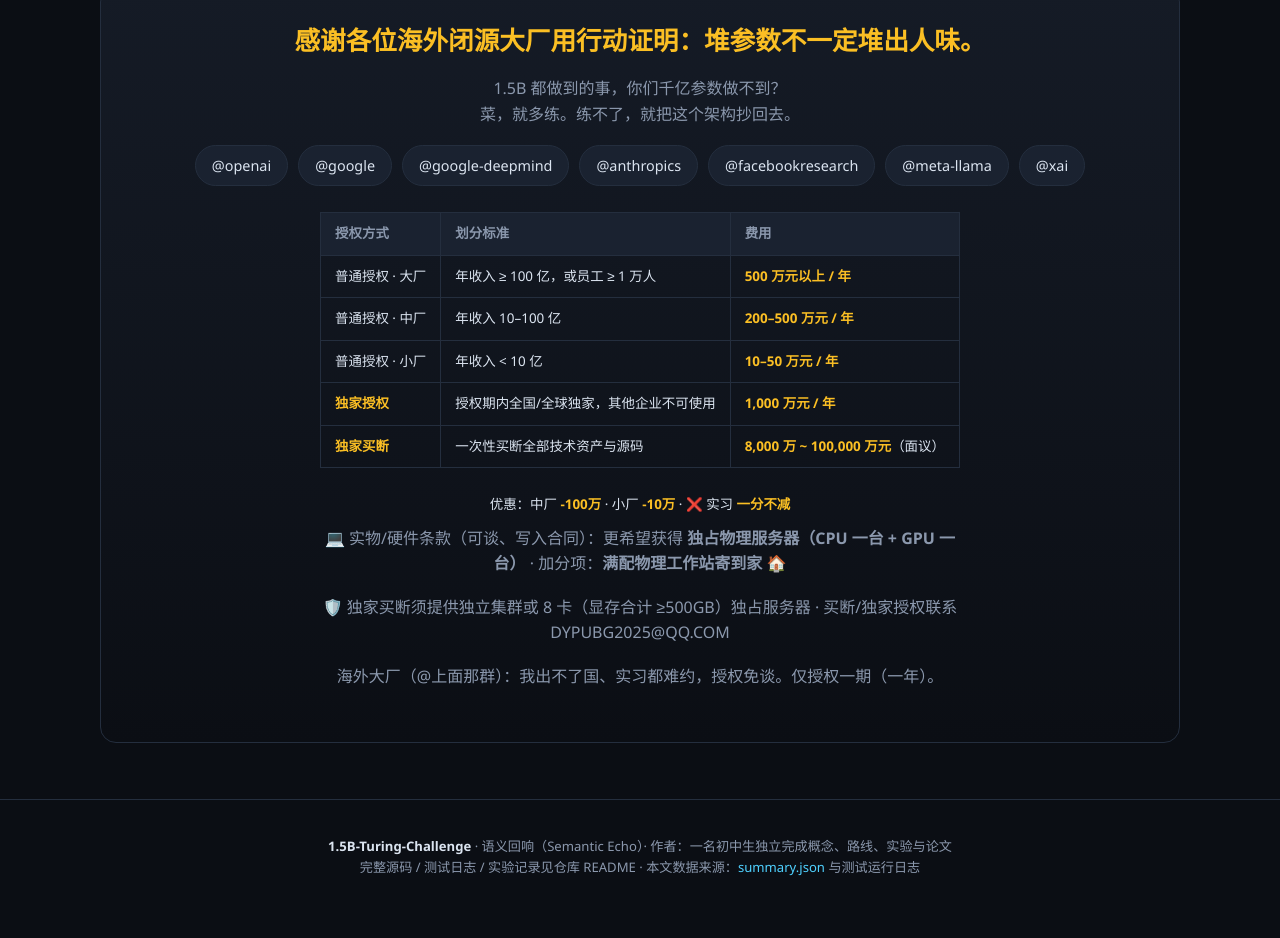
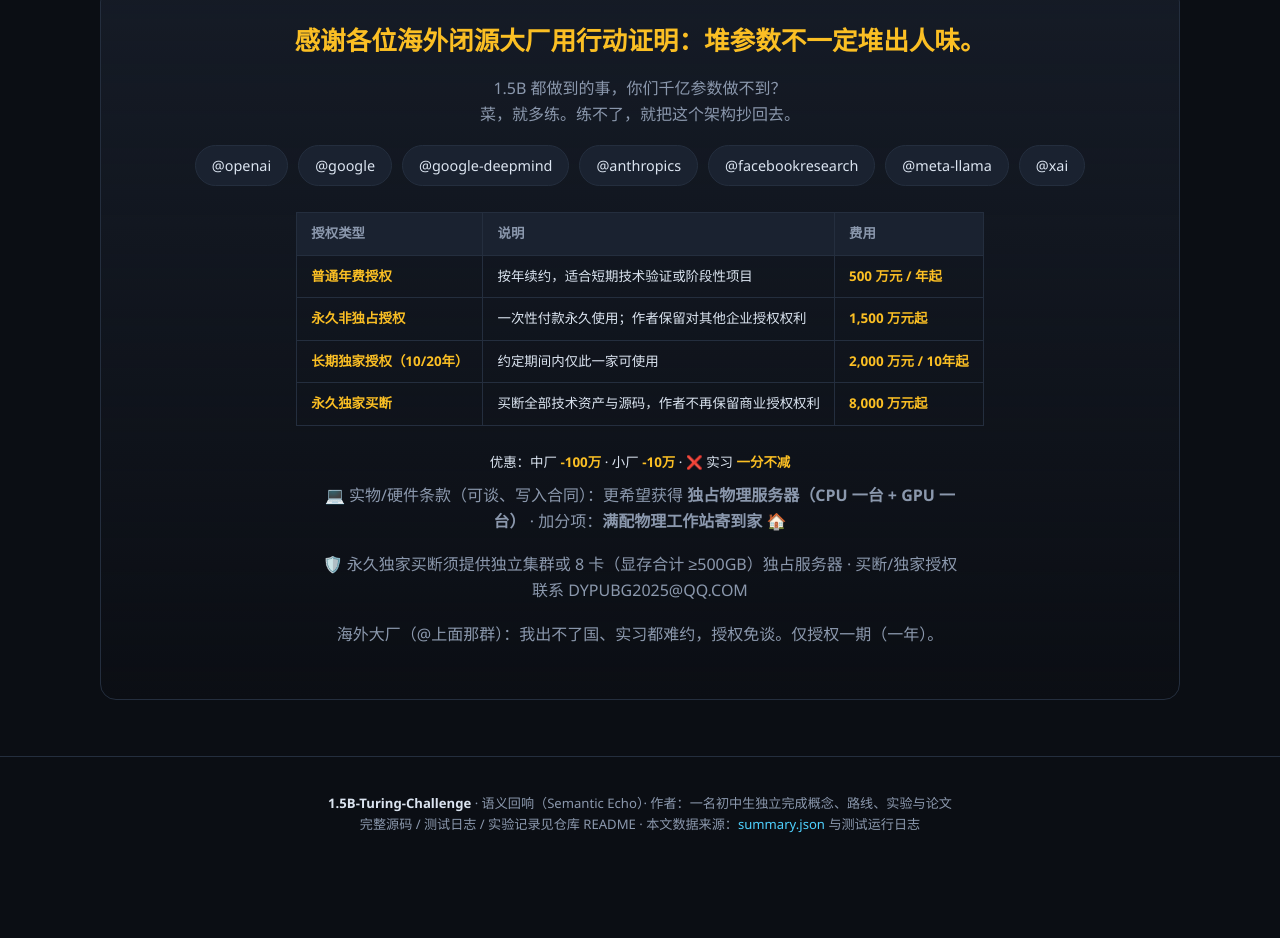
Before and after one commit to 091635Aa/1.5B-beats-big-labs, a plain HTML site: page index.html in a window 1280 px wide. Shown: the part 5395-6333 px from the top of the page. After the commit the page ends 6290 px from the top, so only its background shows below. Drawn offline with Linux system fonts and the light colour scheme.

Commit message:
报价升级为四档授权类型：普通年费(500万/年起)、永久非独占(1500万起)、长期独家(2000万/10年起)、永久独家买断(8000万起)

```diff
--- a/index.html
+++ b/index.html
@@ -376,16 +376,15 @@
         <span class="at">@openai</span><span class="at">@google</span><span class="at">@google-deepmind</span><span class="at">@anthropics</span><span class="at">@facebookresearch</span><span class="at">@meta-llama</span><span class="at">@xai</span>
       </div>
       <table class="price">
-        <tr><th>授权方式</th><th>划分标准</th><th>费用</th></tr>
-        <tr><td>普通授权 · 大厂</td><td>年收入 ≥ 100 亿，或员工 ≥ 1 万人</td><td><b>500 万元以上 / 年</b></td></tr>
-        <tr><td>普通授权 · 中厂</td><td>年收入 10–100 亿</td><td><b>200–500 万元 / 年</b></td></tr>
-        <tr><td>普通授权 · 小厂</td><td>年收入 &lt; 10 亿</td><td><b>10–50 万元 / 年</b></td></tr>
-        <tr><td><b>独家授权</b></td><td>授权期内全国/全球独家，其他企业不可使用</td><td><b>1,000 万元 / 年</b></td></tr>
-        <tr><td><b>独家买断</b></td><td>一次性买断全部技术资产与源码</td><td><b>8,000 万 ~ 100,000 万元</b>（面议）</td></tr>
+        <tr><th>授权类型</th><th>说明</th><th>费用</th></tr>
+        <tr><td><b>普通年费授权</b></td><td>按年续约，适合短期技术验证或阶段性项目</td><td><b>500 万元 / 年起</b></td></tr>
+        <tr><td><b>永久非独占授权</b></td><td>一次性付款永久使用；作者保留对其他企业授权权利</td><td><b>1,500 万元起</b></td></tr>
+        <tr><td><b>长期独家授权（10/20年）</b></td><td>约定期间内仅此一家可使用</td><td><b>2,000 万元 / 10年起</b></td></tr>
+        <tr><td><b>永久独家买断</b></td><td>买断全部技术资产与源码，作者不再保留商业授权权利</td><td><b>8,000 万元起</b></td></tr>
       </table>
       <div class="price disc">优惠：中厂 <b>-100万</b> · 小厂 <b>-10万</b> · ❌ 实习 <b>一分不减</b></div>
       <p style="margin-top:10px;color:var(--dim)">💻 实物/硬件条款（可谈、写入合同）：更希望获得 <b>独占物理服务器（CPU 一台 + GPU 一台）</b> · 加分项：<b>满配物理工作站寄到家 🏠</b></p>
-      <p style="margin-top:14px;color:var(--dim)">🛡️ 独家买断须提供独立集群或 8 卡（显存合计 ≥500GB）独占服务器 · 买断/独家授权联系 DYPUBG2025@QQ.COM</p>
+      <p style="margin-top:14px;color:var(--dim)">🛡️ 永久独家买断须提供独立集群或 8 卡（显存合计 ≥500GB）独占服务器 · 买断/独家授权联系 DYPUBG2025@QQ.COM</p>
       <p style="margin-top:6px;color:var(--dim)">海外大厂（@上面那群）：我出不了国、实习都难约，授权免谈。仅授权一期（一年）。</p>
     </div>
   </div>
```
Also changed, not shown: 2 other files.
